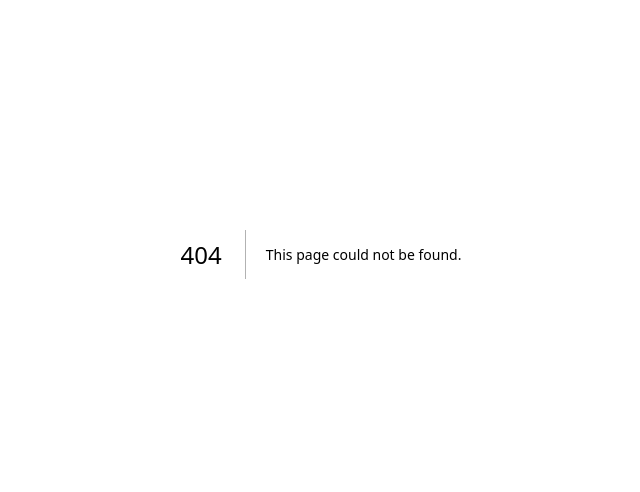
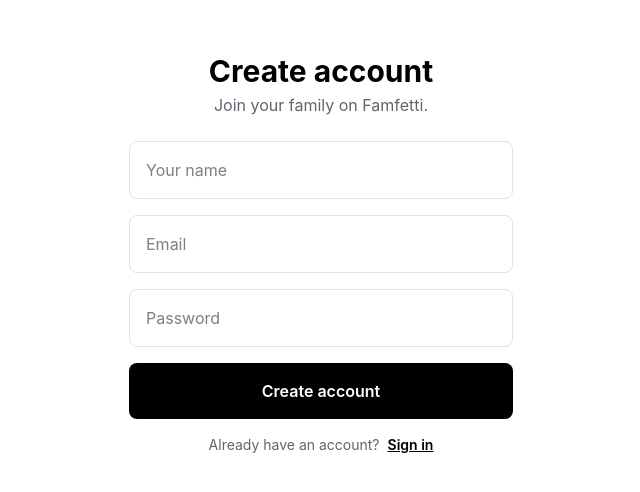
Before and after one commit to NomadCrewLLC/famfetti, a Next.js app: page /sign-up in a window 1280 px wide. Before the commit this address had no page. Shown: the part 146-638 px from the top of the page, without its empty margins (319-959 px from the left). Built offline with nearby package versions, Linux system fonts and the light colour scheme; no server answers.

Commit message:
create sign up pages

```diff
--- /dev/null
+++ b/src/app/(auth)/layout.tsx
@@ -0,0 +1,14 @@
+import { redirect } from 'next/navigation';
+
+import { createClient } from '@/lib/supabase/server';
+
+export default async function AuthLayout({ children }: { children: React.ReactNode }) {
+  const supabase = await createClient();
+  const {
+    data: { user },
+  } = await supabase.auth.getUser();
+
+  if (user) redirect('/');
+
+  return children;
+}
--- /dev/null
+++ b/src/app/(auth)/sign-in/page.tsx
@@ -0,0 +1,80 @@
+'use client';
+
+import Link from 'next/link';
+import { useRouter } from 'next/navigation';
+import { useState } from 'react';
+
+import { supabase } from '@/lib/supabase/client';
+
+export default function SignInPage() {
+  const router = useRouter();
+  const [email, setEmail] = useState('');
+  const [password, setPassword] = useState('');
+  const [submitting, setSubmitting] = useState(false);
+
+  const onSubmit = async (e: React.FormEvent) => {
+    e.preventDefault();
+    if (!email || !password) {
+      window.alert('Email and password are required.');
+      return;
+    }
+
+    setSubmitting(true);
+    const { error } = await supabase.auth.signInWithPassword({ email, password });
+    setSubmitting(false);
+
+    if (error) {
+      window.alert(error.message);
+      return;
+    }
+
+    router.replace('/');
+  };
+
+  return (
+    <main className="flex min-h-screen flex-col items-center justify-center bg-background px-four py-six text-text">
+      <div className="w-full max-w-sm">
+        <h1 className="text-center text-3xl font-bold">Famfetti</h1>
+        <p className="mt-one text-center text-text-secondary">
+          Sign in to keep up with your family.
+        </p>
+
+        <form onSubmit={onSubmit} className="mt-four flex flex-col gap-three">
+          <input
+            type="email"
+            placeholder="Email"
+            autoComplete="email"
+            value={email}
+            onChange={(e) => setEmail(e.target.value)}
+            disabled={submitting}
+            className="rounded-two border border-background-selected px-three py-three text-base"
+          />
+          <input
+            type="password"
+            placeholder="Password"
+            autoComplete="current-password"
+            value={password}
+            onChange={(e) => setPassword(e.target.value)}
+            disabled={submitting}
+            className="rounded-two border border-background-selected px-three py-three text-base"
+          />
+
+          <button
+            type="submit"
+            disabled={submitting}
+            className="rounded-two bg-text py-three text-center font-semibold text-background disabled:opacity-60"
+          >
+            {submitting ? 'Signing in…' : 'Sign in'}
+          </button>
+
+          <div className="flex items-center justify-center gap-two text-sm text-text-secondary">
+            <span>No account yet?</span>
+            <Link href="/sign-up" replace className="font-semibold text-text underline">
+              Create one
+            </Link>
+          </div>
+        </form>
+      </div>
+    </main>
+  );
+}
--- /dev/null
+++ b/src/app/(auth)/sign-up/page.tsx
@@ -0,0 +1,98 @@
+'use client';
+
+import Link from 'next/link';
+import { useRouter } from 'next/navigation';
+import { useState } from 'react';
+
+import { supabase } from '@/lib/supabase/client';
+
+export default function SignUpPage() {
+  const router = useRouter();
+  const [name, setName] = useState('');
+  const [email, setEmail] = useState('');
+  const [password, setPassword] = useState('');
+  const [submitting, setSubmitting] = useState(false);
+
+  const onSubmit = async (e: React.FormEvent) => {
+    e.preventDefault();
+    if (!name || !email || !password) {
+      window.alert('Name, email, and password are all required.');
+      return;
+    }
+
+    setSubmitting(true);
+    // `data` is read by the handle_new_user trigger to populate profiles.name.
+    const { data, error } = await supabase.auth.signUp({
+      email,
+      password,
+      options: { data: { name } },
+    });
+    setSubmitting(false);
+
+    if (error) {
+      window.alert(error.message);
+      return;
+    }
+
+    if (!data.session) {
+      // Email confirmation is enabled on the project — user has to confirm before they can sign in.
+      window.alert('We sent you a confirmation link to finish creating your account.');
+      return;
+    }
+
+    router.replace('/');
+  };
+
+  return (
+    <main className="flex min-h-screen flex-col items-center justify-center bg-background px-four py-six text-text">
+      <div className="w-full max-w-sm">
+        <h1 className="text-center text-3xl font-bold">Create account</h1>
+        <p className="mt-one text-center text-text-secondary">Join your family on Famfetti.</p>
+
+        <form onSubmit={onSubmit} className="mt-four flex flex-col gap-three">
+          <input
+            type="text"
+            placeholder="Your name"
+            value={name}
+            onChange={(e) => setName(e.target.value)}
+            disabled={submitting}
+            className="rounded-two border border-background-selected px-three py-three text-base"
+          />
+          <input
+            type="email"
+            placeholder="Email"
+            autoComplete="email"
+            value={email}
+            onChange={(e) => setEmail(e.target.value)}
+            disabled={submitting}
+            className="rounded-two border border-background-selected px-three py-three text-base"
+          />
+          <input
+            type="password"
+            placeholder="Password"
+            autoComplete="new-password"
+            value={password}
+            onChange={(e) => setPassword(e.target.value)}
+            disabled={submitting}
+            className="rounded-two border border-background-selected px-three py-three text-base"
+          />
+
+          <button
+            type="submit"
+            disabled={submitting}
+            className="rounded-two bg-text py-three text-center font-semibold text-background disabled:opacity-60"
+          >
+            {submitting ? 'Creating…' : 'Create account'}
+          </button>
+
+          <div className="flex items-center justify-center gap-two text-sm text-text-secondary">
+            <span>Already have an account?</span>
+            <Link href="/sign-in" replace className="font-semibold text-text underline">
+              Sign in
+            </Link>
+          </div>
+        </form>
+      </div>
+    </main>
+  );
+}
--- a/src/global.css
+++ b/src/global.css
@@ -45,6 +45,9 @@
   --spacing-four: 24px;
   --spacing-five: 32px;
   --spacing-six: 64px;
+
+  --radius-one: 4px;
+  --radius-two: 8px;
 }
 
 body {
```
